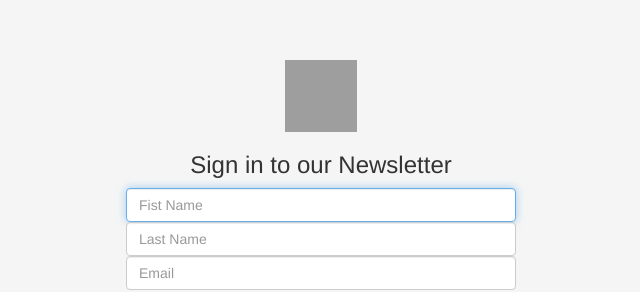
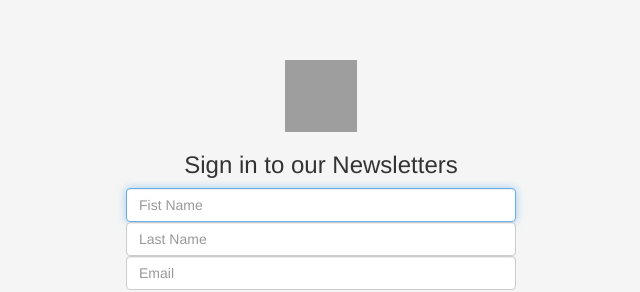
Before and after one commit to shubham-baunthiyal/postAPI_mailChimp, a website: page signup.html in a window 1280 px wide. Shown: the part 167-459 px from the top of the page, 319-959 px from the left. Drawn offline with nearby package versions, Linux system fonts and the light colour scheme; grey boxes are pictures that could not be loaded.

Commit message:
success failure updated 2

```diff
--- a/signup.html
+++ b/signup.html
@@ -37,7 +37,7 @@
 <body class="text-center" data-gr-c-s-loaded="true">
     <form action="/" class="form-signin" method="POST">
         <img class="mb-4" src="https://getbootstrap.com/docs/4.5/assets/brand/bootstrap-solid.svg" alt="" width="72" height="72">
-        <h1 class="h3 mb-3 font-weight-normal">Sign in to our Newsletter</h1>
+        <h1 class="h3 mb-3 font-weight-normal">Sign in to our Newsletters</h1>
 
         <input type="text" name="fname" class="form-control" placeholder="Fist Name" required="" autofocus="">
 
```
